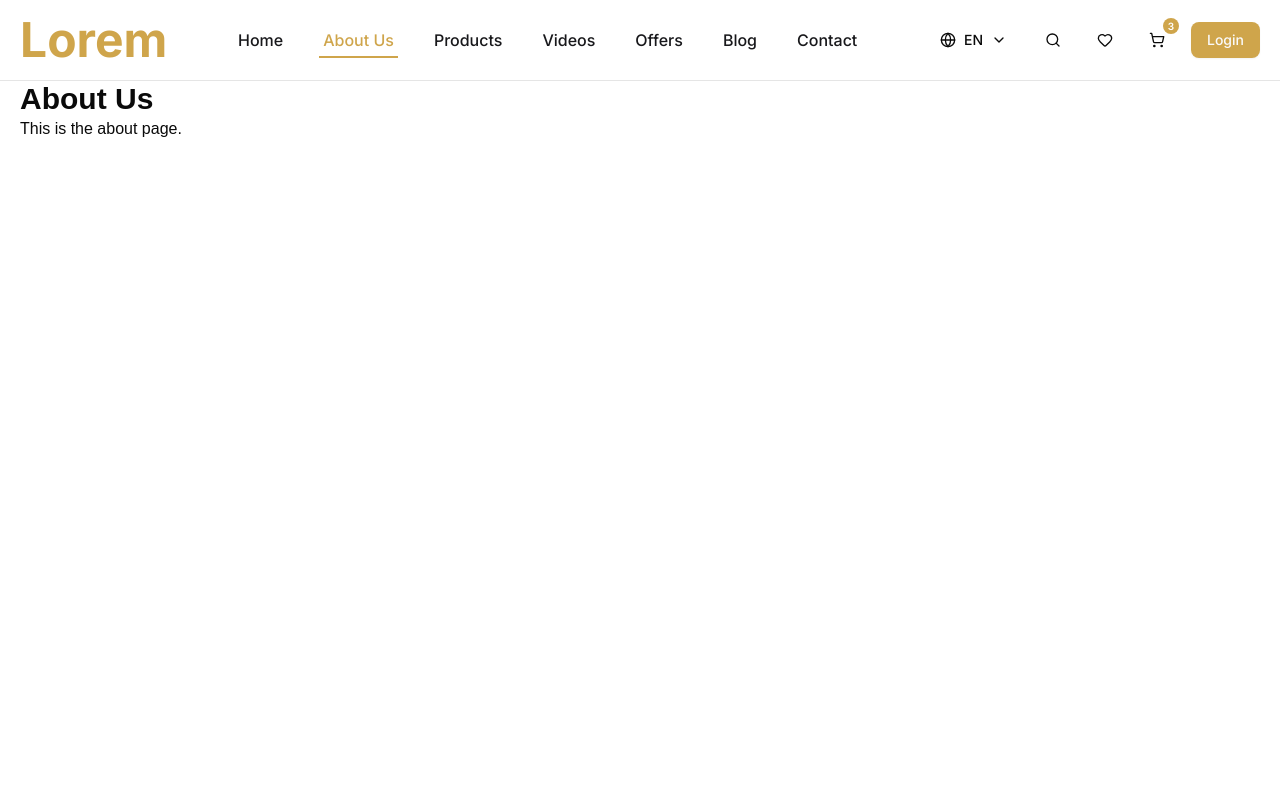
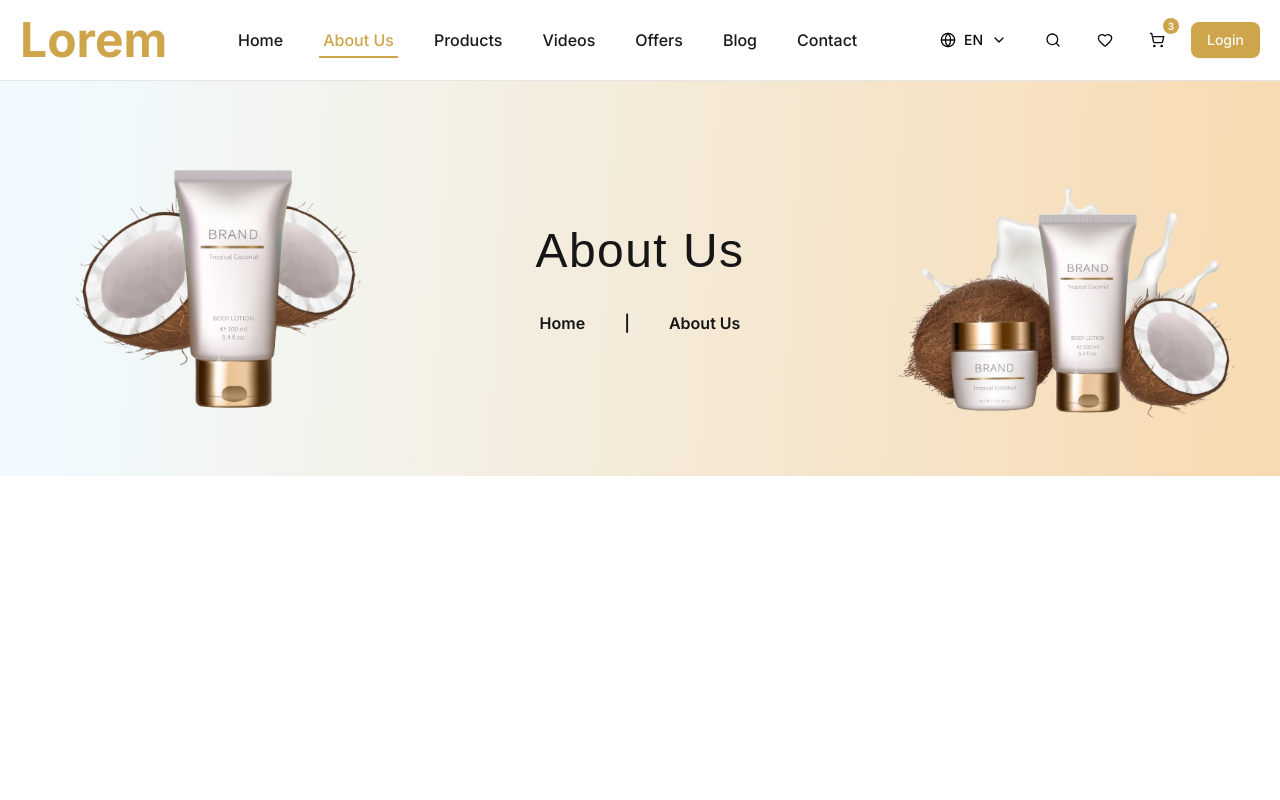
Before and after one commit to DarkAsfu/ecommerce, a Next.js app: page /about in a window 1280 px wide. Shown: the top 800 px of the page. Built offline with nearby package versions, Linux system fonts and the light colour scheme; a web font is replaced by a local one.

Commit message:
Create a reusable section banner

```diff
--- a/src/app/about/page.js
+++ b/src/app/about/page.js
@@ -1,8 +1,9 @@
+import SectionBanner from "@/components/reusable/SectionBanner";
+
 export default function AboutPage() {
   return (
-    <div className="container mx-auto p-4">
-      <h1 className="text-3xl font-bold">About Us</h1>
-      <p>This is the about page.</p>
+    <div>
+      <SectionBanner title="About Us" />
     </div>
   );
 }
--- /dev/null
+++ b/src/components/reusable/SectionBanner.jsx
@@ -0,0 +1,28 @@
+import Image from "next/image";
+import coco1 from "../../../public/coconut.png"
+import coco2 from "../../../public/coconut2.png"
+const SectionBanner = ({ title }) => {
+    return (
+        <div
+            className="pt-[74px]"
+            style={{
+                background: "linear-gradient(93deg, #F1FAFE 5.22%, #F8DAB0 100.04%)"
+            }}
+        >
+           <div className="grid grid-cols-3 justify-center items-center">
+            <div className="">
+                <Image className="" src={coco1} alt="coco1" />
+            </div>
+            <div className="flex flex-col justify-center items-center gap-6 -mt-20">
+                <h1 className="text-[24px] md:text-[48px] font-prate text-heading tracking-[1.44px] ">{title}</h1>
+                <span className="text-heading font-inter text-[14px] md:text-[16px] font-semibold"><span className="md:pr-[35px]">Home</span> | <span className="md:pl-[35px]">{title}</span></span>
+            </div>
+            <div className="">
+                <Image src={coco2} alt="coco2" />
+            </div>
+           </div>
+        </div>
+    );
+};
+
+export default SectionBanner;
```
Also changed, not shown: public/coconut.png (added), public/coconut2.png (added).
